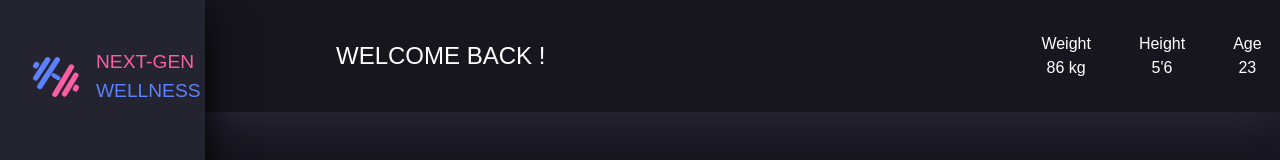
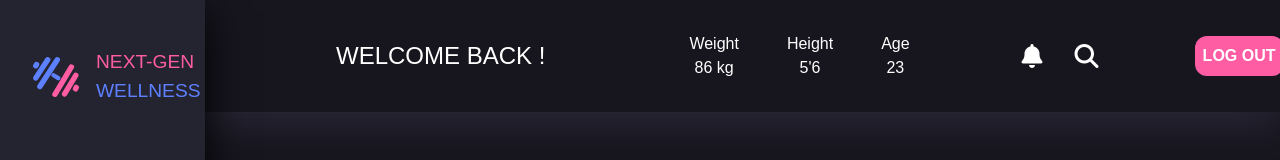
Before and after one commit to RiaChacko/NextGenWellness, a React (Vite) app: page /dashboard in a window 1280 px wide. Shown: the top 160 px of the page. Built offline with nearby package versions, Linux system fonts and the light colour scheme; no server answers; a web font is replaced by a local one.

Commit message:
Added logout button to dashboard and fixed the header spacing

```diff
--- a/src/pages/Dashboard.css
+++ b/src/pages/Dashboard.css
@@ -31,7 +31,7 @@
   align-items: center;
   justify-content: center;
   position: relative;
-  left: 52rem;
+  left: 30rem;
 }
 
 .metric-header {
@@ -90,10 +90,14 @@
   align-items: center;
   justify-content: center;
   position: relative;
-  left: 58rem;
+  left: 37rem;
   gap: 2rem;
 }
-
+.top-header-dashboard button{
+  position: relative;
+  left: 42rem;
+  background-color: #FF5DA3;
+}
 .dashboard-content-space {
   display: flex;
   justify-content: start;
--- a/src/pages/Dashboard.jsx
+++ b/src/pages/Dashboard.jsx
@@ -55,11 +55,13 @@ function Dashboard () {
                         <h4>Age</h4>
                         <p>23</p>
                     </div>
+
                 </div>
                 <div className="icons-dashboard">
                     <i className="fa-solid fa-bell" style={{ color: "white", fontSize: "1.5rem" }}></i>
                     <i className="fa-solid fa-search" style={{ color: "white", fontSize: "1.5rem" }}></i>
                 </div>
+                <button>LOG OUT</button>
             </div>
             <div className="dashboard-content-space">
                 <div className="dashboard-metrics-container">
```
